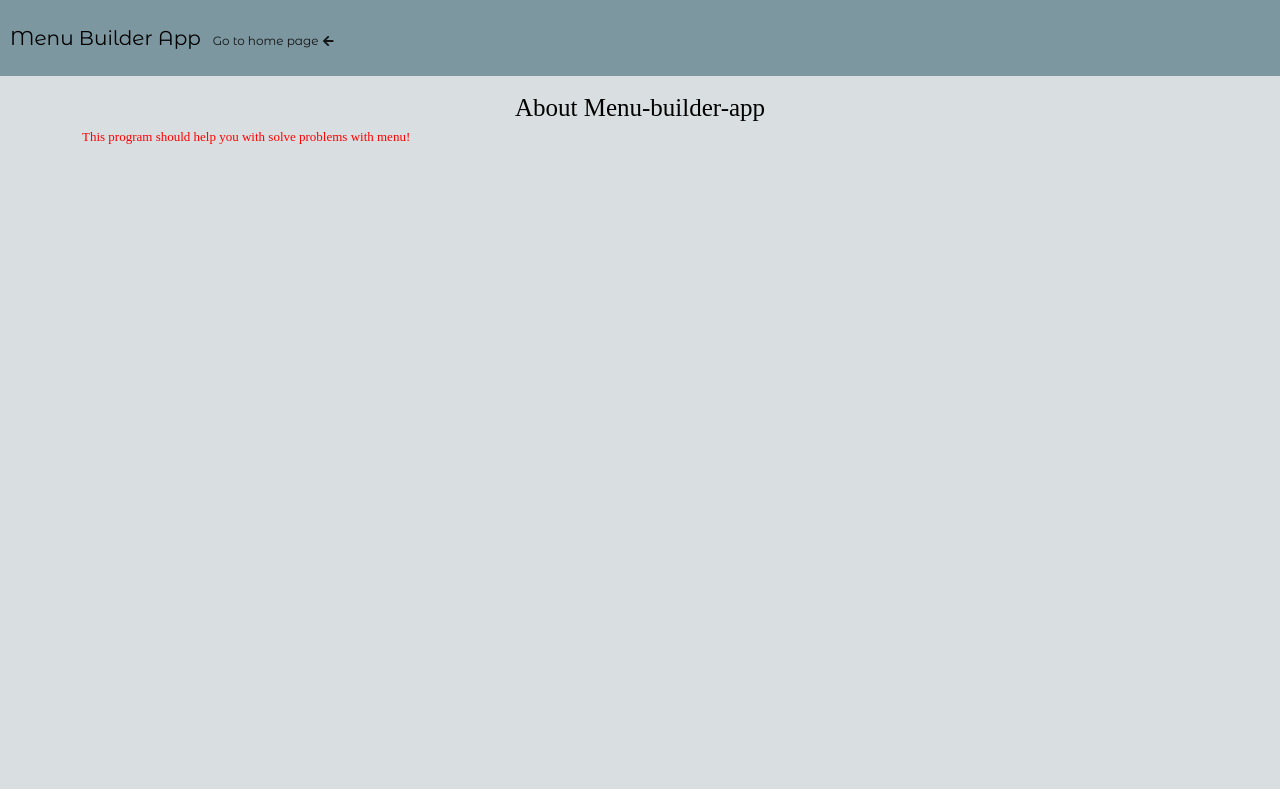
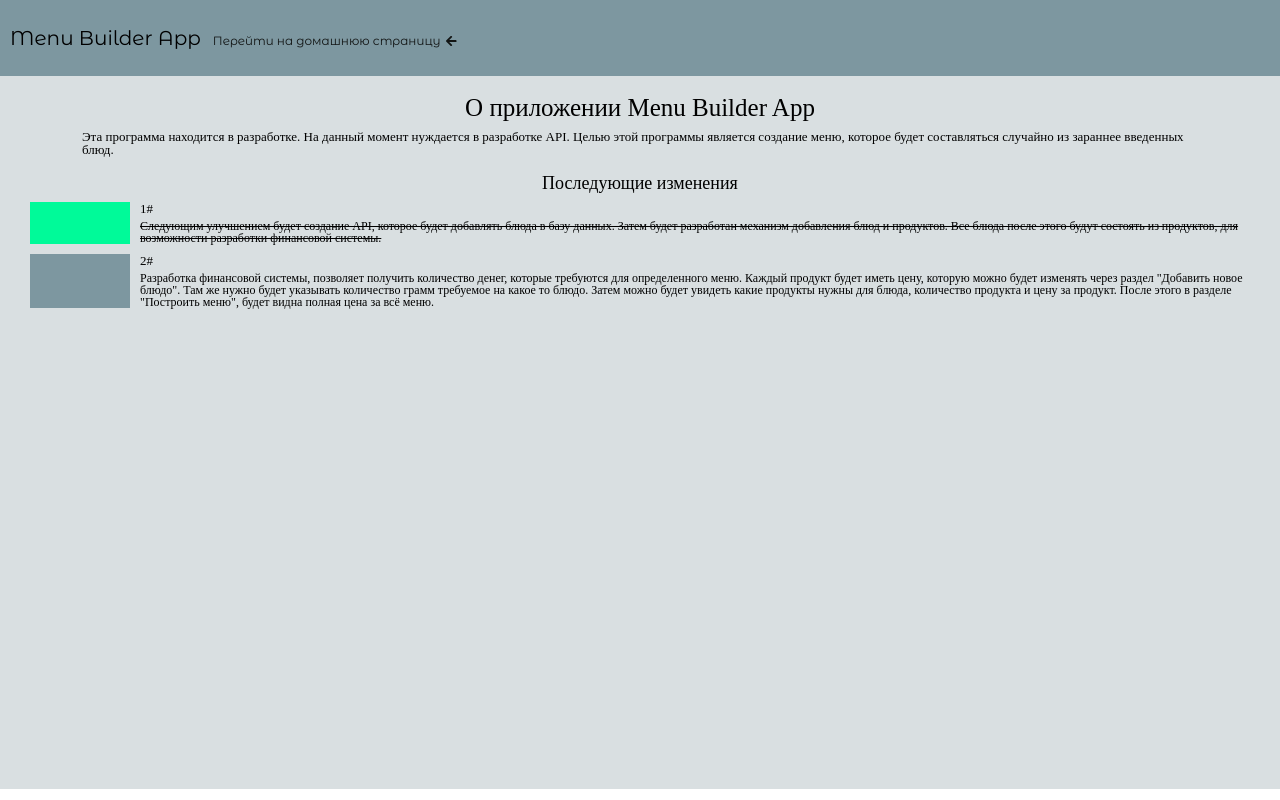
Before and after one commit to nicktorn89/menu-builder-app, a React (Create React App) app: page /about in a window 1280 px wide. Built offline with nearby package versions, Linux system fonts and the light colour scheme.

Commit message:
Translate menu, add soonest changes

```diff
--- a/src/components/Header.jsx
+++ b/src/components/Header.jsx
@@ -13,7 +13,7 @@ export default class Header extends Component {
                 { this.props.home ?
                 <i></i> :
                 <HeaderLink to="/">
-                    Go to home page
+                    Перейти на домашнюю страницу
                     <FontAwesomeIcon style={{marginLeft: 5}} icon='arrow-left'/>
                 </HeaderLink>
                 }
--- /dev/null
+++ b/src/components/SoonInApp.jsx
@@ -0,0 +1,36 @@
+import React, { Component } from 'react';
+import styled, { css } from 'styled-components';
+
+export default function SoonInApp(props) {
+    return(
+        <SoonContainer fulfilled={props.fulfilled}>
+            <SoonPosition>
+                {props.position}#
+            </SoonPosition>
+
+            <SoonParagraph fulfilled={props.fulfilled}>
+                {props.children}
+            </SoonParagraph>
+        </SoonContainer>
+    );
+};
+
+const slateGray = '#7d97a0';
+const sandBrown = '#f2aa7a';
+const fulfilledColor = '#00fa99';
+
+const SoonContainer = styled.div`
+    margin: 1rem 0 1rem 1rem;
+    border-left: 10em solid ${props => props.fulfilled ? fulfilledColor : slateGray};
+`;
+
+const SoonPosition = styled.span`
+    font-size: 1.3em;
+    margin-left: 1rem;
+`;
+
+const SoonParagraph = styled.p`
+    padding: .5rem 0 0 1rem;
+    font-size: 1.2em;
+    text-decoration: ${props => props.fulfilled ? 'line-through' : 'none' };
+`;
--- a/src/modules/About.jsx
+++ b/src/modules/About.jsx
@@ -1,9 +1,9 @@
 import React, { Component } from 'react';
 import styled, { css } from 'styled-components';
-import { Link } from 'react-router-dom';
 
 import Header from '../components/Header';
 import PageContainer from '../components/PageContainer';
+import SoonInApp from '../components/SoonInApp';
 
 export default class About extends Component {
   render() {
@@ -13,12 +13,29 @@ export default class About extends Component {
 
         <PageContainer>
           <AboutHeading>
-            About Menu-builder-app
+            О приложении Menu Builder App
           </AboutHeading>
 
           <AboutParagraph>
-            This program should help you with solve problems with menu!
+            Эта программа находится в разработке. На данный момент нуждается в разработке API. Целью этой
+            программы является создание меню, которое будет составляться случайно из зараннее введенных блюд.
           </AboutParagraph>
+
+          <SoonInAppHeading>Последующие изменения</SoonInAppHeading>
+
+          <SoonInApp fulfilled={true} position='1'>
+            Cледующим улучшением будет создание API, которое будет добавлять блюда в базу данных.
+            Затем будет разработан механизм добавления блюд и продуктов. Все блюда после этого
+            будут состоять из продуктов, для возможности разработки финансовой системы.
+          </SoonInApp>
+
+          <SoonInApp fulfilled={false} position='2'>
+            Разработка финансовой системы, позволяет получить количество денег, которые требуются
+            для определенного меню. Каждый продукт будет иметь цену, которую можно будет изменять через
+            раздел "Добавить новое блюдо". Там же нужно будет указывать количество грамм требуемое на какое то блюдо.
+            Затем можно будет увидеть какие продукты нужны для блюда, количество продукта и цену за продукт. После этого
+            в разделе "Построить меню", будет видна полная цена за всё меню.
+          </SoonInApp>
         </PageContainer>
       </React.Fragment>
     );
@@ -35,5 +52,10 @@ const AboutParagraph = styled.p`
   width: 90%;
   margin: 0 auto;
   font-size: 1.3rem;
-  color: red;
 `;
+
+const SoonInAppHeading = styled.h3`
+  text-align: center;
+  font-size: 1.8rem;
+  margin-top: 1em;
+`;
--- a/src/modules/BuildMenu.jsx
+++ b/src/modules/BuildMenu.jsx
@@ -16,8 +16,8 @@ export default class BuildMenu extends Component {
   constructor(props){
     super(props);
     this.state = {
-      daysArray: ['Monday', 'Tuesday',
-    'Wednesday', 'Thursday', 'Friday', 'Saturday', 'Sunday'],
+      daysArray: ['Понедельник', 'Вторник',
+    'Среда', 'Четверг', 'Пятница', 'Суббота', 'Воскресенье'],
       mainDishes: mainData,
       subDishes: subData,
     }
@@ -101,7 +101,7 @@ export default class BuildMenu extends Component {
 
         <BuildMenuContainer>
           {showDays}
-          <BuildMenuButton onClick={this.handleBuildMenu.bind(this)} text="Build menu"/>
+          <BuildMenuButton onClick={this.handleBuildMenu.bind(this)} text="Построить меню"/>
         </BuildMenuContainer>
       </React.Fragment>
     );
--- a/src/modules/Home.jsx
+++ b/src/modules/Home.jsx
@@ -14,9 +14,9 @@ export default class Home extends Component {
                 '/budget-settings',
             ],
             allTitles: [
-                'About', 'Build menu',
-                'Add new dish', 'Store with food',
-                'Budget'],
+                'О приложении', 'Построить меню',
+                'Добавить новое блюдо', 'Хранилище',
+                'Бюджет'],
         };
     }
 
```
Also changed, not shown: src/components/App.js (deleted, +0 -90 lines).
